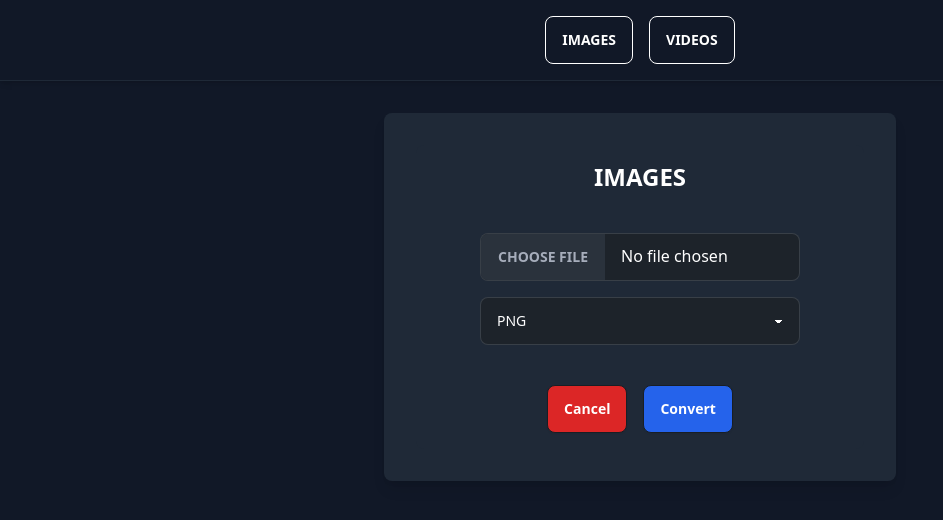
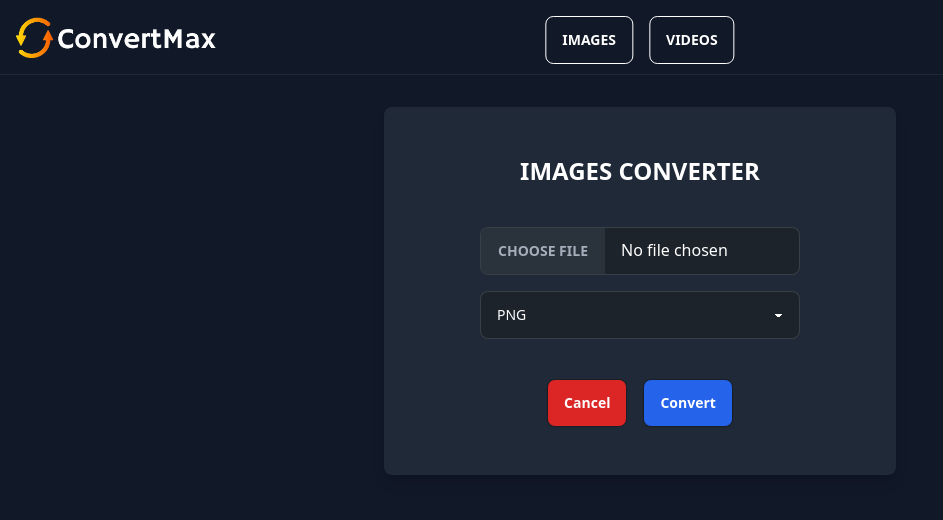
Before and after one commit to Maxiomm/convert-max, a Next.js app: page / in a window 1280 px wide. Shown: the top 520 px of the page, without its empty margins (0-943 px from the left). Built offline with nearby package versions, Linux system fonts and the light colour scheme.

Commit message:
Added logo

```diff
--- a/src/app/components/ImageConverter.js
+++ b/src/app/components/ImageConverter.js
@@ -109,7 +109,7 @@ const ImageConverter = () => {
 
   return (
     <div className="flex flex-col items-center p-4 space-y-4 bg-gray-800 text-white rounded-lg">
-      <h1 className="font-bold text-2xl">IMAGES</h1>
+      <h1 className="font-bold text-2xl">IMAGES CONVERTER</h1>
       <br />
 
       {/* Input for uploading an image file */}
--- a/src/app/components/Navbar.js
+++ b/src/app/components/Navbar.js
@@ -1,10 +1,27 @@
 "use client";
 
 import React from "react";
+import Image from "next/image";
 
 const Navbar = ({ setConverterType }) => {
   return (
-    <nav className="flex justify-center p-4 bg-gray-900 text-white border-b border-gray-800 shadow-md">
+    <nav className="flex justify-between p-4 bg-gray-900 text-white border-b border-gray-800">
+      {/* Logo Section */}
+      <div className="flex items-center">
+        <Image
+          src="/images/Logo-ConvertMax.png" // Path to your image file
+          alt="App Logo"
+          width={200} // Specify the width of the image
+          height={200} // Specify the height of the image
+          priority={true} // Ensure the logo is loaded immediately for better performance
+        />
+      </div>
+
+      {/* Empty div to push the buttons to the center */}
+      <div className="flex-grow"></div>
+
+      {/* Navigation Buttons */}
+      <div className="absolute left-1/2 transform -translate-x-1/2">
         <button
           className="mx-2 btn btn-outline text-white border-white hover:bg-white hover:text-gray-900"
           onClick={() => setConverterType("image")}
@@ -17,6 +34,7 @@ const Navbar = ({ setConverterType }) => {
         >
           VIDEOS
         </button>
+      </div>
     </nav>
   );
 };
--- a/src/app/components/VideoConverter.js
+++ b/src/app/components/VideoConverter.js
@@ -91,7 +91,7 @@ const VideoConverter = () => {
 
   return (
     <div className="flex flex-col items-center p-4 space-y-4 bg-gray-800 text-white rounded-lg">
-      <h1 className="font-bold text-2xl">VIDEOS</h1>
+      <h1 className="font-bold text-2xl">VIDEOS CONVERTER</h1>
 
       <br />
 
```
Also changed, not shown: public/images/Logo-ConvertMax.png (added). Lines whose indentation alone changed are shown as unchanged.
